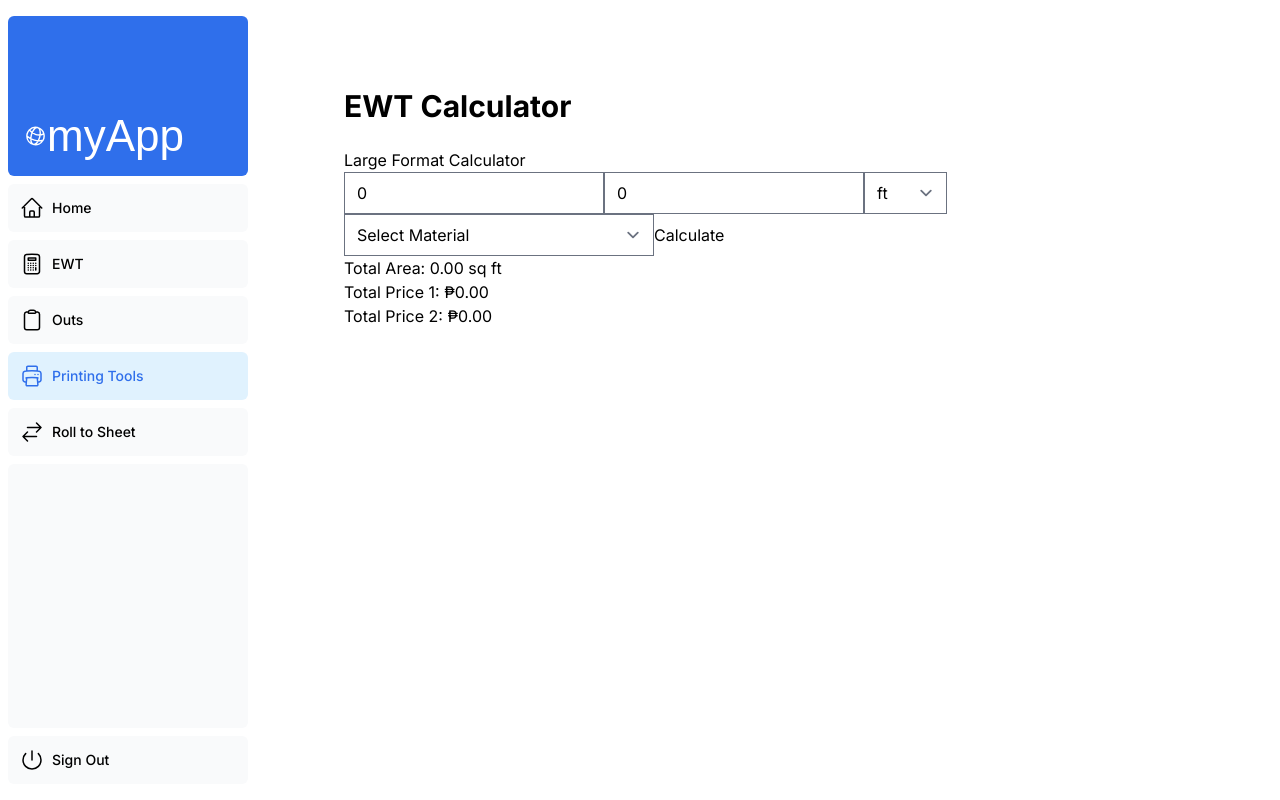
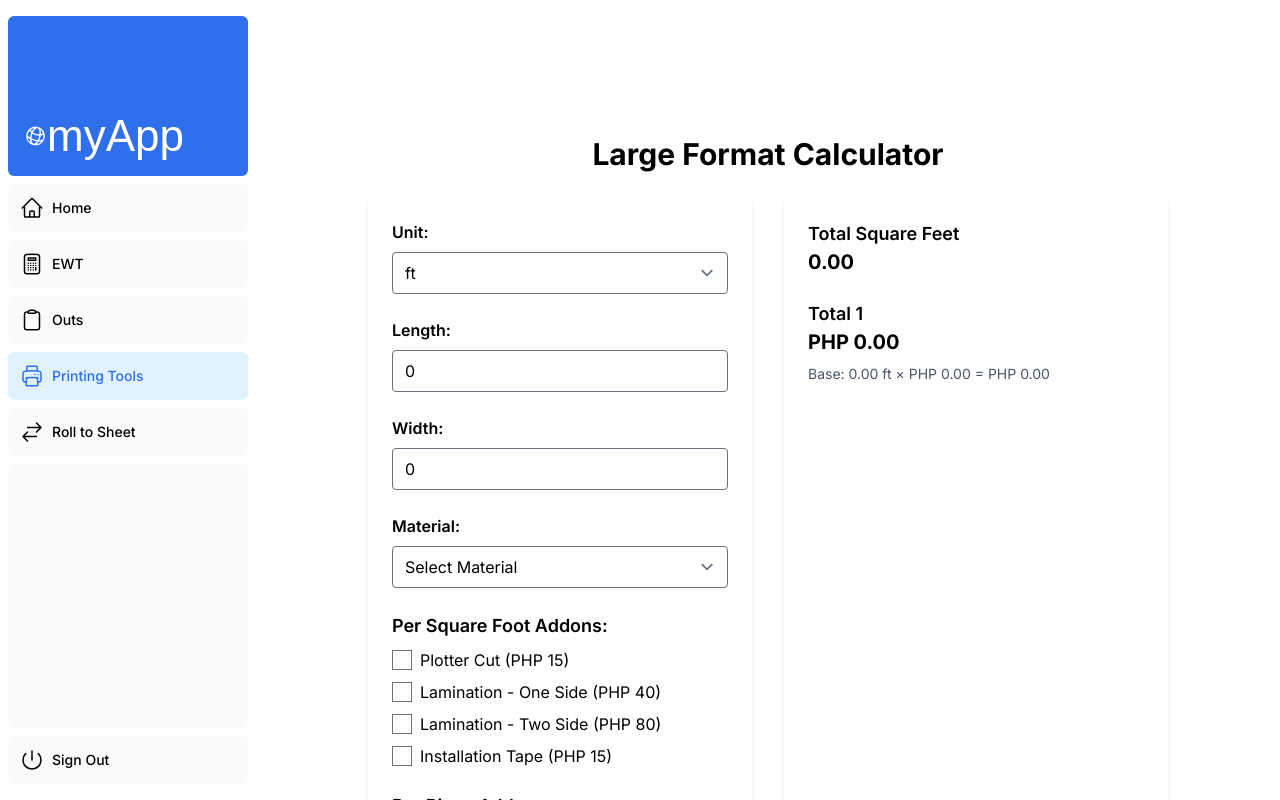
Before and after one commit to nathgsa/project, a Next.js app: page /dashboard/printingtools in a window 1280 px wide. Built offline with nearby package versions, Linux system fonts and the light colour scheme; a web font is replaced by a local one.

Commit message:
add new file

```diff
--- a/app/components/printingtools.tsx/LargeFormatCalculator.tsx
+++ b/app/components/printingtools.tsx/LargeFormatCalculator.tsx
@@ -1,26 +1,29 @@
+"use client"
+
 import React, { useState } from "react";
+// import "@/app/style/printer.module.css"
 
-// ---------------- CONFIG ----------------
-const MATERIALS = [
-  { id: "vinyl-gloss", name: "Vinyl Gloss", baseRate: 60 },
-  { id: "vinyl-matte", name: "Vinyl Matte", baseRate: 70 },
-  { id: "clear-sticker", name: "Clear Sticker", baseRate: 70 },
-  { id: "avery-sticker", name: "Avery Sticker", baseRate: 100 },
-  { id: "3m-reflectorize", name: "3M Reflectorize", baseRate: 200 },
-  { id: "photo-paper-matte", name: "Photo Paper Matte", baseRate: 70 },
-  { id: "photo-paper-glossy", name: "Photo Paper Glossy", baseRate: 60 },
-  { id: "sintra-3mm", name: "Sticker Sintra 3MM", baseRate: 130 },
-  { id: "sintra-3mm-fb", name: "Sticker Sintra 3MM - Front & Back", baseRate: 190 },
-  { id: "sintra-5mm", name: "Sticker Sintra 5MM", baseRate: 150 },
-  { id: "sintra-5mm-fb", name: "Sticker Sintra 5MM - Front & Back", baseRate: 210 },
-  { id: "pvc-sticker", name: "PVC on Sticker", baseRate: 220 },
-  { id: "tarp-8oz", name: "Tarp (8oz.)", baseRate: 10 },
-  { id: "tarp-10oz", name: "Tarp (10oz.)", baseRate: 15 },
-  { id: "tarp-black-15oz", name: "Tarp Black 15oz.", baseRate: 25 },
-  { id: "panaflex", name: "Panaflex", baseRate: 80 },
-];
-
-const ADDONS = {
+// ---------- CONFIG ----------
+const CONFIG = {
+  materials: [
+    { id: "vinyl-gloss", name: "Vinyl Gloss", baseRate: 60.0 },
+    { id: "vinyl-matte", name: "Vinyl Matte", baseRate: 70.0 },
+    { id: "clear-sticker", name: "Clear Sticker", baseRate: 70.0 },
+    { id: "avery-sticker", name: "Avery Sticker", baseRate: 100.0 },
+    { id: "3m-reflectorize", name: "3M Reflectorize", baseRate: 200.0 },
+    { id: "photo-paper-matte", name: "Photo Paper Matte", baseRate: 70.0 },
+    { id: "photo-paper-glossy", name: "Photo Paper Glossy", baseRate: 60.0 },
+    { id: "sintra-3mm", name: "Sticker Sintra 3MM", baseRate: 130.0 },
+    { id: "sintra-3mm-fb", name: "Sticker Sintra 3MM - Front & Back", baseRate: 190.0 },
+    { id: "sintra-5mm", name: "Sticker Sintra 5MM", baseRate: 150.0 },
+    { id: "sintra-5mm-fb", name: "Sticker Sintra 5MM - Front & Back", baseRate: 210.0 },
+    { id: "pvc-sticker", name: "PVC on Sticker", baseRate: 220.0 },
+    { id: "tarp-8oz", name: "Tarp (8oz.)", baseRate: 10.0 },
+    { id: "tarp-10oz", name: "Tarp (10oz.)", baseRate: 15.0 },
+    { id: "tarp-black-15oz", name: "Tarp Black 15oz.", baseRate: 25.0 },
+    { id: "panaflex", name: "Panaflex", baseRate: 80.0 },
+  ],
+  addons: {
     perSquareFoot: [
       { id: "plotter-cut", name: "Plotter Cut", rate: 15 },
       { id: "lamination-one-side", name: "Lamination - One Side", rate: 40 },
@@ -31,54 +34,60 @@ const ADDONS = {
       { id: "eyelet", name: "Eyelet", rate: 1 },
       { id: "miscellaneous", name: "Miscellaneous", rate: 0 },
     ],
+  },
 };
 
-const UNIT_CONVERSIONS: Record<string, number> = {
+// ---------- CALCULATOR CLASS ----------
+class Calculator {
+  length = 0;
+  width = 0;
+  selectedMaterial: any = null;
+  rate1 = 0;
+  rate2 = 0;
+  selectedAddons = { perSquareFoot: new Map(), perPiece: new Map() };
+  unit: "ft" | "in" | "cm" | "mm" = "ft";
+
+  static UNIT_CONVERSIONS: Record<string, number> = {
     ft: 1,
     in: 1 / 12,
     cm: 0.0328084,
     mm: 0.00328084,
   };
 
-// ---------------- CALCULATOR CLASS ----------------
-class Calculator {
-  length = 0;
-  width = 0;
-  selectedMaterial: typeof MATERIALS[number] | null = null;
-  rate1 = 0;
-  rate2 = 0;
-  selectedAddons: { perSquareFoot: Map<string, any>; perPiece: Map<string, any> } = {
-    perSquareFoot: new Map(),
-    perPiece: new Map(),
-  };
-  unit: string = "ft";
-
-  setUnit(unit: string) {
+  setUnit(unit: "ft" | "in" | "cm" | "mm") {
     this.unit = unit;
     this.setDimensions(this.length, this.width);
   }
 
   setDimensions(length: number, width: number) {
-    const factor = UNIT_CONVERSIONS[this.unit];
-    this.length = (length || 0) * factor;
-    this.width = (width || 0) * factor;
+    const factor = Calculator.UNIT_CONVERSIONS[this.unit];
+    this.length = (parseFloat(length as any) || 0) * factor;
+    this.width = (parseFloat(width as any) || 0) * factor;
   }
 
   setMaterial(materialId: string) {
-    const mat = MATERIALS.find((m) => m.id === materialId);
-    this.selectedMaterial = mat || null;
-    if (mat) this.rate1 = mat.baseRate;
+    this.selectedMaterial = CONFIG.materials.find((m) => m.id === materialId) || null;
+    if (this.selectedMaterial) this.rate1 = this.selectedMaterial.baseRate;
   }
 
-  setRate1(rate: number) { this.rate1 = rate; }
-  setRate2(rate: number) { this.rate2 = rate; }
+  setRate1(rate: number) {
+    this.rate1 = parseFloat(rate as any) || 0;
+  }
+
+  setRate2(rate: number) {
+    this.rate2 = parseFloat(rate as any) || 0;
+  }
 
   toggleAddon(type: "perSquareFoot" | "perPiece", addonId: string, isSelected: boolean, customRate: number | null = null) {
-    const addonList = ADDONS[type];
+    const addonList = CONFIG.addons[type];
     const addon = addonList.find((a) => a.id === addonId);
     if (!addon) return;
     if (isSelected) {
-      this.selectedAddons[type].set(addonId, { ...addon, rate: customRate ?? addon.rate, quantity: type === "perPiece" ? 1 : undefined });
+      this.selectedAddons[type].set(addonId, {
+        ...addon,
+        rate: customRate !== null ? parseFloat(customRate as any) : addon.rate,
+        quantity: type === "perPiece" ? 1 : undefined,
+      });
     } else {
       this.selectedAddons[type].delete(addonId);
     }
@@ -87,7 +96,7 @@ class Calculator {
   updateAddonRate(type: "perSquareFoot" | "perPiece", addonId: string, rate: number) {
     if (this.selectedAddons[type].has(addonId)) {
       const addon = this.selectedAddons[type].get(addonId);
-      addon.rate = rate;
+      addon.rate = parseFloat(rate as any) || 0;
       this.selectedAddons[type].set(addonId, addon);
     }
   }
@@ -95,7 +104,7 @@ class Calculator {
   updateAddonQuantity(type: "perPiece", addonId: string, quantity: number) {
     if (this.selectedAddons[type].has(addonId)) {
       const addon = this.selectedAddons[type].get(addonId);
-      addon.quantity = Math.max(1, quantity);
+      addon.quantity = Math.max(1, parseInt(quantity as any) || 1);
       this.selectedAddons[type].set(addonId, addon);
     }
   }
@@ -106,9 +115,26 @@ class Calculator {
 
   calculateAddons(totalSqFt: number) {
     let total = 0;
-    this.selectedAddons.perSquareFoot.forEach((addon) => (total += addon.rate * totalSqFt));
-    this.selectedAddons.perPiece.forEach((addon) => (total += addon.rate * addon.quantity));
+    for (const addon of this.selectedAddons.perSquareFoot.values()) total += addon.rate * totalSqFt;
+    for (const addon of this.selectedAddons.perPiece.values()) total += addon.rate * addon.quantity;
     return total;
+  }
+
+  getBreakdown(baseRate: number, totalSqFt: number) {
+    const breakdown: string[] = [];
+    breakdown.push(`Base: ${this.formatDimension(totalSqFt)} × PHP ${this.formatNumber(baseRate)} = PHP ${this.formatNumber(totalSqFt * baseRate)}`);
+    for (const addon of this.selectedAddons.perSquareFoot.values()) breakdown.push(`${addon.name}: ${this.formatDimension(totalSqFt)} × PHP ${this.formatNumber(addon.rate)} = PHP ${this.formatNumber(addon.rate * totalSqFt)}`);
+    for (const addon of this.selectedAddons.perPiece.values()) breakdown.push(`${addon.name}: ${addon.quantity} pc × PHP ${this.formatNumber(addon.rate)} = PHP ${this.formatNumber(addon.rate * addon.quantity)}`);
+    return breakdown;
+  }
+
+  formatDimension(value: number) {
+    const factor = 1 / Calculator.UNIT_CONVERSIONS[this.unit];
+    return `${this.formatNumber(value * factor)} ${this.unit}`;
+  }
+
+  formatNumber(number: number) {
+    return new Intl.NumberFormat("en-PH", { minimumFractionDigits: 2, maximumFractionDigits: 2 }).format(number);
   }
 
   calculate() {
@@ -116,59 +142,178 @@ class Calculator {
     const addonsTotal = this.calculateAddons(totalSqFt);
     const total1 = this.rate1 * totalSqFt + addonsTotal;
     const total2 = this.rate2 ? this.rate2 * totalSqFt + addonsTotal : 0;
-    return { totalSqFt, total1, total2 };
+    return {
+      totalSquareFeet: totalSqFt,
+      total1,
+      total2,
+      breakdown1: this.getBreakdown(this.rate1, totalSqFt),
+      breakdown2: this.rate2 ? this.getBreakdown(this.rate2, totalSqFt) : [],
+    };
   }
 }
 
-// ---------------- REACT COMPONENT ----------------
+// ---------- REACT COMPONENT ----------
 const LargeFormatCalculator: React.FC = () => {
-  const [length, setLength] = useState<number>(0);
-  const [width, setWidth] = useState<number>(0);
-  const [unit, setUnit] = useState<string>("ft");
-  const [material, setMaterial] = useState<string>("");
-  const [calc] = useState<Calculator>(new Calculator());
-  const [total, setTotal] = useState<{ totalSqFt: number; total1: number; total2: number }>({
-    totalSqFt: 0,
-    total1: 0,
-    total2: 0,
-  });
+  const [calculator] = useState(new Calculator());
+  const [, setUpdate] = useState(0); // force re-render
 
-  const handleCalculate = () => {
-    calc.setUnit(unit);
-    calc.setDimensions(length, width);
-    calc.setMaterial(material);
-    setTotal(calc.calculate());
+  const forceUpdate = () => setUpdate((u) => u + 1);
+
+  // --- HANDLERS ---
+  const handleDimensionChange = (e: React.ChangeEvent<HTMLInputElement>, type: "length" | "width") => {
+    const value = parseFloat(e.target.value) || 0;
+    type === "length" ? calculator.setDimensions(value, calculator.width) : calculator.setDimensions(calculator.length, value);
+    forceUpdate();
   };
 
+  const handleUnitChange = (e: React.ChangeEvent<HTMLSelectElement>) => {
+    calculator.setUnit(e.target.value as any);
+    forceUpdate();
+  };
+
+  const handleMaterialChange = (e: React.ChangeEvent<HTMLSelectElement>) => {
+    calculator.setMaterial(e.target.value);
+    forceUpdate();
+  };
+
+  const handleAddonToggle = (type: "perSquareFoot" | "perPiece", addonId: string, isChecked: boolean) => {
+    calculator.toggleAddon(type, addonId, isChecked);
+    forceUpdate();
+  };
+
+  const { total1, total2, breakdown1, breakdown2, totalSquareFeet } = calculator.calculate();
+
   return (
-    <div className="calculator-container">
-      <h1>Large Format Calculator</h1>
-      <div className="inputs">
-        <input type="number" placeholder="Length" value={length} onChange={(e) => setLength(Number(e.target.value))} />
-        <input type="number" placeholder="Width" value={width} onChange={(e) => setWidth(Number(e.target.value))} />
-        <select value={unit} onChange={(e) => setUnit(e.target.value)}>
+  <div className="container mx-auto p-6">
+    <h1 className="text-3xl font-bold mb-6 text-center">Large Format Calculator</h1>
+
+    <div className="grid md:grid-cols-2 gap-8">
+      {/* Input Section */}
+      <div className="bg-white p-6 rounded-lg shadow-md space-y-6">
+        {/* Unit Selector */}
+        <div className="flex flex-col">
+          <label className="mb-2 font-semibold">Unit:</label>
+          <select
+            value={calculator.unit}
+            onChange={handleUnitChange}
+            className="border rounded px-3 py-2 focus:outline-none focus:ring-2 focus:ring-blue-400"
+          >
             <option value="ft">ft</option>
             <option value="in">in</option>
             <option value="cm">cm</option>
             <option value="mm">mm</option>
           </select>
-        <select value={material} onChange={(e) => setMaterial(e.target.value)}>
+        </div>
+
+        {/* Length */}
+        <div className="flex flex-col">
+          <label className="mb-2 font-semibold">Length:</label>
+          <input
+            type="number"
+            value={calculator.length}
+            onChange={(e) => handleDimensionChange(e, "length")}
+            className="border rounded px-3 py-2 focus:outline-none focus:ring-2 focus:ring-blue-400"
+          />
+        </div>
+
+        {/* Width */}
+        <div className="flex flex-col">
+          <label className="mb-2 font-semibold">Width:</label>
+          <input
+            type="number"
+            value={calculator.width}
+            onChange={(e) => handleDimensionChange(e, "width")}
+            className="border rounded px-3 py-2 focus:outline-none focus:ring-2 focus:ring-blue-400"
+          />
+        </div>
+
+        {/* Material */}
+        <div className="flex flex-col">
+          <label className="mb-2 font-semibold">Material:</label>
+          <select
+            value={calculator.selectedMaterial?.id || ""}
+            onChange={handleMaterialChange}
+            className="border rounded px-3 py-2 focus:outline-none focus:ring-2 focus:ring-blue-400"
+          >
             <option value="">Select Material</option>
-          {MATERIALS.map((m) => (
-            <option key={m.id} value={m.id}>
-              {m.name}
-            </option>
+            {CONFIG.materials.map((m) => (
+              <option key={m.id} value={m.id}>{m.name}</option>
             ))}
           </select>
-        <button onClick={handleCalculate}>Calculate</button>
         </div>
-      <div className="results">
-        <p>Total Area: {total.totalSqFt.toFixed(2)} sq ft</p>
-        <p>Total Price 1: ₱{total.total1.toFixed(2)}</p>
-        <p>Total Price 2: ₱{total.total2.toFixed(2)}</p>
+
+        {/* Per Square Foot Addons */}
+        <div className="space-y-2">
+          <h3 className="font-semibold text-lg">Per Square Foot Addons:</h3>
+          {CONFIG.addons.perSquareFoot.map((addon) => (
+            <label key={addon.id} className="flex items-center space-x-2">
+              <input
+                type="checkbox"
+                checked={calculator.selectedAddons.perSquareFoot.has(addon.id)}
+                onChange={(e) =>
+                  handleAddonToggle("perSquareFoot", addon.id, e.target.checked)
+                }
+                className="form-checkbox h-5 w-5 text-blue-500"
+              />
+              <span>{addon.name} (PHP {addon.rate})</span>
+            </label>
+          ))}
+        </div>
+
+        {/* Per Piece Addons */}
+        <div className="space-y-2">
+          <h3 className="font-semibold text-lg">Per Piece Addons:</h3>
+          {CONFIG.addons.perPiece.map((addon) => (
+            <label key={addon.id} className="flex items-center space-x-2">
+              <input
+                type="checkbox"
+                checked={calculator.selectedAddons.perPiece.has(addon.id)}
+                onChange={(e) =>
+                  handleAddonToggle("perPiece", addon.id, e.target.checked)
+                }
+                className="form-checkbox h-5 w-5 text-blue-500"
+              />
+              <span>{addon.name} (PHP {addon.rate})</span>
+            </label>
+          ))}
+        </div>
+      </div>
+
+      {/* Output Section */}
+      <div className="bg-white p-6 rounded-lg shadow-md space-y-6">
+        <div className="space-y-2">
+          <h3 className="font-semibold text-lg">Total Square Feet</h3>
+          <span id="total-sqft" className="text-xl font-bold">
+            {calculator.formatNumber(totalSquareFeet)}
+          </span>
+        </div>
+
+        <div className="space-y-2">
+          <h3 className="font-semibold text-lg">Total 1</h3>
+          <span className="text-xl font-bold">PHP {calculator.formatNumber(total1)}</span>
+          <div className="text-sm text-gray-600 space-y-1">
+            {breakdown1.map((line, i) => (
+              <div key={i}>{line}</div>
+            ))}
+          </div>
+        </div>
+
+        {calculator.rate2 > 0 && (
+          <div className="space-y-2">
+            <h3 className="font-semibold text-lg">Total 2</h3>
+            <span className="text-xl font-bold">PHP {calculator.formatNumber(total2)}</span>
+            <div className="text-sm text-gray-600 space-y-1">
+              {breakdown2.map((line, i) => (
+                <div key={i}>{line}</div>
+              ))}
+            </div>
+          </div>
+        )}
+      </div>
     </div>
   </div>
 );
+
 };
 
 export default LargeFormatCalculator;
--- a/app/dashboard/outs/page.tsx
+++ b/app/dashboard/outs/page.tsx
@@ -3,7 +3,6 @@ import OutsCalculator from "@/app/components/outs/OutsCalculator";
 export default async function Page() {
   return (
     <div className="p-10">
-          <h1 className="text-3xl font-bold mb-6">EWT Calculator</h1>
           <OutsCalculator />
         </div>
   )
--- a/app/dashboard/printingtools/page.tsx
+++ b/app/dashboard/printingtools/page.tsx
@@ -3,7 +3,7 @@ import LargeFormatCalculator from "@/app/components/printingtools.tsx/LargeForma
 export default function Page() {
   return (
     <div className="p-10">
-              <h1 className="text-3xl font-bold mb-6">EWT Calculator</h1>
+              <h1 className="text-3xl font-bold mb-6"></h1>
               <LargeFormatCalculator />
             </div>
   )
--- a/app/dashboard/rolltosheet/page.tsx
+++ b/app/dashboard/rolltosheet/page.tsx
@@ -3,7 +3,7 @@ import PaperCalculator from "@/app/components/rolltosheet/PaperCalculator";
 export default function Page() {
   return (
     <div className="p-10">
-              <h1 className="text-3xl font-bold mb-6">EWT Calculator</h1>
+              <h1 className="text-3xl font-bold mb-6"></h1>
               <PaperCalculator />
             </div>
   )
--- a/app/page.tsx
+++ b/app/page.tsx
@@ -16,7 +16,7 @@ export default function Page() {
             className="relative w-0 h-0 border-l-[15px] border-r-[15px] border-b-[26px] border-l-transparent border-r-transparent border-b-black"
           />
           <p className={`text-xl text-gray-800 md:text-3xl md:leading-normal`}>
-            <strong>Welcome to Acme.</strong> This is the example for the{' '}
+            <strong>Welcome to myApp.</strong> This is the example for the{' '}
             <a href="https://nextjs.org/learn/" className="text-blue-500">
               Next.js Learn Course
             </a>
--- /dev/null
+++ b/app/style/printer.module.css
@@ -0,0 +1,111 @@
+:root {
+    --primary-color: #2c3e50;
+    --secondary-color: #3498db;
+    --background-color: #f5f6fa;
+    --border-color: #dcdde1;
+    --text-color: #2c3e50;
+    --shadow: 0 2px 4px rgba(0, 0, 0, 0.1);
+}
+
+* {
+    margin: 0;
+    padding: 0;
+    box-sizing: border-box;
+}
+
+body {
+    font-family: -apple-system, BlinkMacSystemFont, 'Segoe UI', Roboto, Oxygen, Ubuntu, Cantarell, sans-serif;
+    line-height: 1.6;
+    color: var(--text-color);
+    background-color: var(--background-color);
+    padding: 20px;
+    min-height: 100vh;
+}
+
+.container {
+    max-width: 1200px;
+    margin: 0 auto;
+    width: 100%;
+}
+
+h1 {
+    text-align: center;
+    color: var(--primary-color);
+    margin-bottom: 2rem;
+    width: 100%;
+}
+
+h2, h3 {
+    color: var(--primary-color);
+    margin-bottom: 0.5rem;
+}
+
+.calculator-grid {
+    display: grid;
+    grid-template-columns: 1fr 1fr;
+    gap: 2rem;
+    background: white;
+    padding: 2rem;
+    border-radius: 10px;
+    box-shadow: var(--shadow);
+}
+
+.input-section, .output-section {
+    padding: 1rem;
+}
+
+.input-group {
+    position: relative;
+    margin-bottom: 1.5rem;
+    padding: 1rem;
+    background: var(--background-color);
+    border-radius: 8px;
+}
+
+label {
+    display: block;
+    margin-bottom: 0.5rem;
+    color: var(--primary-color);
+    font-weight: 500;
+}
+
+input, select {
+    width: 100%;
+    padding: 0.5rem;
+    border: 1px solid var(--border-color);
+    border-radius: 4px;
+    font-size: 1rem;
+}
+
+input:focus, select:focus {
+    outline: none;
+    border-color: var(--secondary-color);
+}
+
+.result-group {
+    background: var(--background-color);
+    padding: 1rem;
+    border-radius: 8px;
+    margin-bottom: 1rem;
+    text-align: center;
+}
+
+.breakdown {
+    margin-top: 0.5rem;
+    font-size: 0.9rem;
+    color: #666;
+}
+
+#total-sqft {
+    white-space: nowrap;
+    letter-spacing: 0.05em;
+}
+
+/* Responsive Design */
+@media (max-width: 768px) {
+    .calculator-grid {
+        grid-template-columns: 1fr;
+        padding: 1rem;
+        gap: 1rem;
+    }
+}
```
Lines whose indentation alone changed are shown as unchanged.
